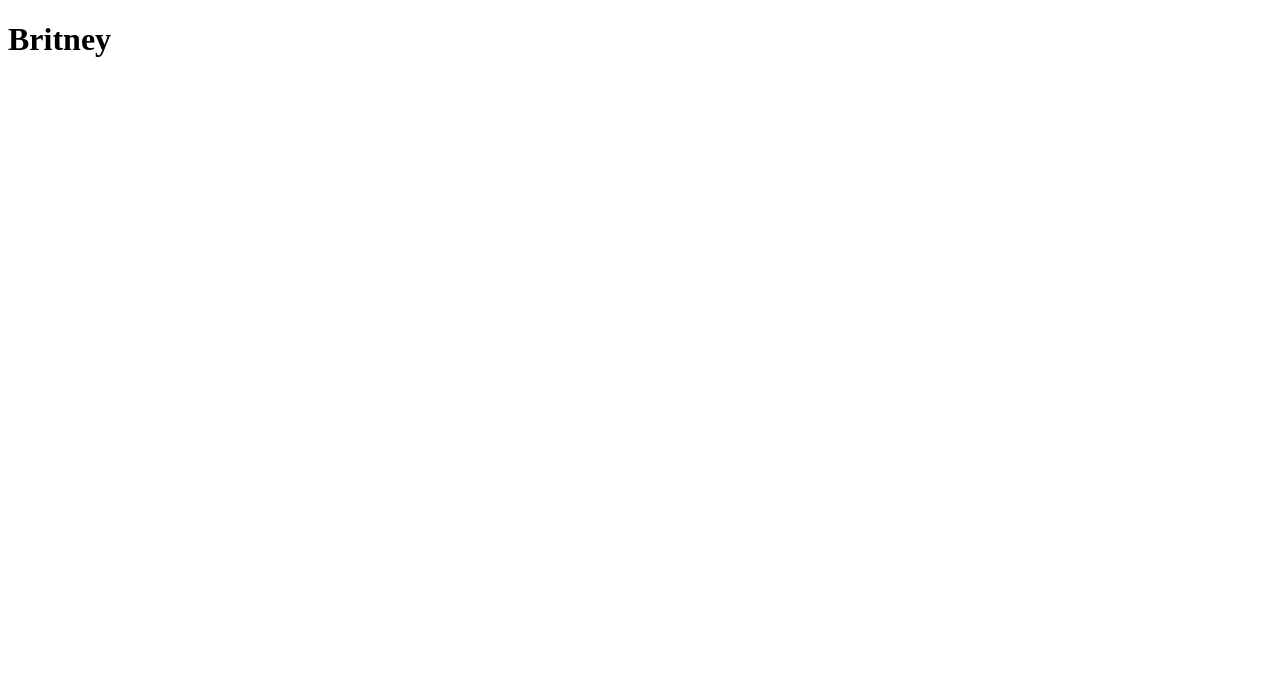
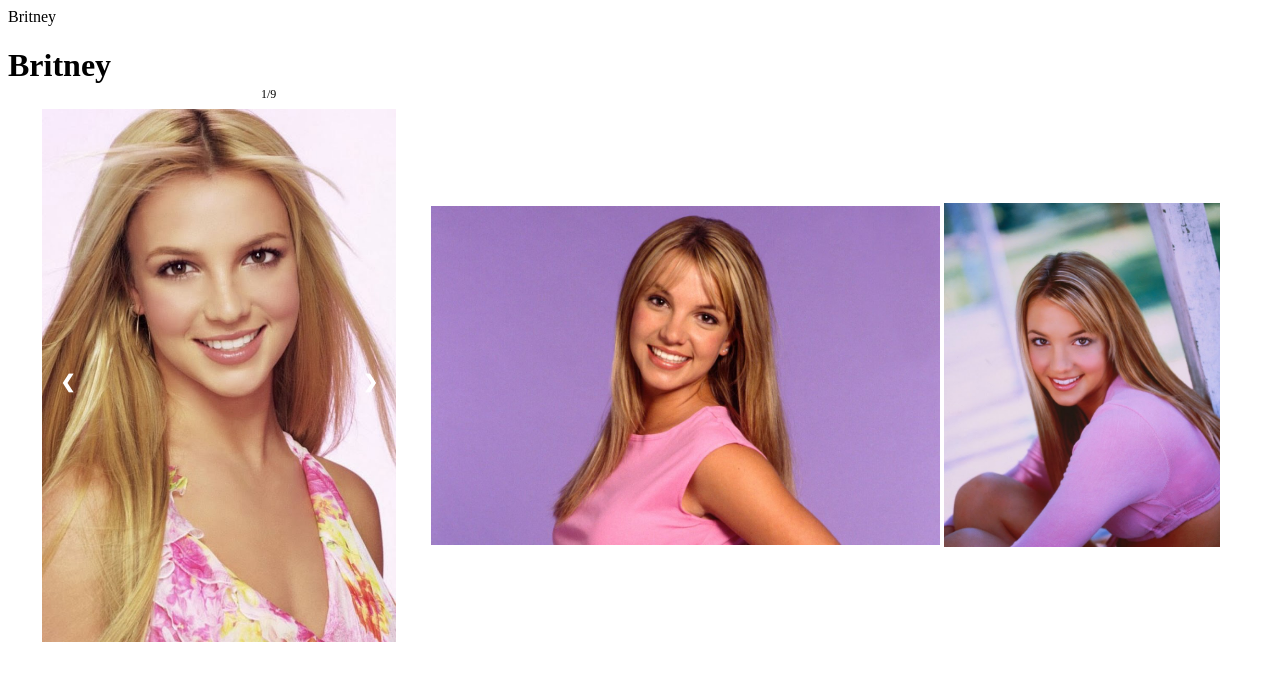
Before and after one commit to BaggyBear/britney, a plain HTML site: page home.html in a window 1280 px wide. Drawn offline with Linux system fonts and the light colour scheme.

Commit message:
written gallery

```diff
--- /dev/null
+++ b/css/index.css
@@ -0,0 +1,95 @@
+.align-centre{
+    text-align: center;
+}
+.index-td{
+    width:25%;
+    border-color: pink;
+    border-style: solid;
+    text-align: center;
+}
+.slideshow-td{
+    width:33.3%;
+    border-style: none;
+    text-align: center;
+}
+* {box-sizing: border-box;}
+/*slideshow container*/
+.slideshow-container{
+    max-width: 1000px;
+    position: relative;
+    margin:auto;
+}
+/*Hide image by default*/
+.myGallery{
+    display: none;
+}
+/*next and prev buttons*/
+.prev,
+.next{
+    cursor: pointer;
+    position:absolute;
+    top: 50%;
+    width: auto;
+    margin-top: -22px;
+    padding: 16px;
+    color:white;
+    font-weight: bold;
+    font-size: 18px;
+    transition: 0.6s ease;
+    user-select: none;
+    border-radius: 3px 0- 0 3px;
+}
+.next{
+    right: 8%;
+}
+.prev{
+    left: 8%;
+}
+/*on hover add a black background color with a little bit of see-through*/
+.prev:hover,
+.next:hover{
+    background-color: rgba(0,0,0,0.8);
+}
+/*caption text*/
+.text{
+    color: #f2f2f2;
+    font-size: 15px;
+    padding: 8px 12px;
+    position:absolute;
+    bottom: 8px;
+    width: 100%;
+    text-align: center;
+}
+/*number test (1.3) etc*/
+.numbertext{
+    color: black;
+    font-size: 12px;
+    padding: 8px 12px;
+    position:absolute;
+    top: -30px;
+    left: 238px;
+}
+/*dot indicators*/
+.dot{
+    cursor: pointer;
+    height: 15px;
+    width: 15px;
+    margin: 0 2px;
+    background-color: #bbb;
+    border-radius: 50%;
+    display: inline-block;
+    transition: background-color 0.6s ease;
+}
+.active,
+dot:hover{
+    background-color: #717171;
+}
+/*fading animation*/
+.fade{
+    animation-name: fade;
+    animation-duration: 2.5s;
+}
+@keyframes fade{
+    from {opacity: .1}
+    to{opacity: 1}
+}
--- a/home.html
+++ b/home.html
@@ -3,9 +3,43 @@
 <head>
     <meta charset="UTF-8">
     <meta name="viewport" content="width=device-width, initial-scale=1.0">
+    <link rel="stylesheet" href="css/index.css"
     <title>Britney</title>
 </head>
 <body>
     <h1>Britney</h1>
+    <table>
+        <tbody>
+            <tr>
+                <td class="slideshow-td">
+                <!--Slideshow Container-->
+                <div class="slideshow-container">
+                    <!--fix box with image and number image-->
+                    <div class="myGallery fade">
+                        <div class="numbertext">1/9</div>
+                        <img src="img/bs1.jpg" style="width:85%">
+                        <div class="text"></div>
+                    </div>
+                    <div class="myGallery fade">
+                        <div class="numbertext">2/9</div>
+                        <img src="img/bs2.jpg" style="width:85%">
+                        <div class="text"></div>
+                    </div>
+                    <div class="myGallery fade">
+                        <div class="numbertext">3/9</div>
+                        <img src="img/bs3.jpg" style="width:85%">
+                        <div class="text"></div>
+                    </div>
+                <a class="prev" onclick="plusGallery(-1)">&#10094</a>
+                <a class="next" onclick="plusGallery(1)">&#10095</a>
+                </div>
+                </td>
+                <td ><img src="img/britney-spears-1.jpg" style="width:100%"/></td>
+                <td ><img src="img/bs2.jpg" style="width:85%"/></td>
+            </tr>
+        </tbody>
+    </table>
+<script src="js/gallery.js"></script>
+<script src="js/slideshow.js"></script>
 </body>
 </html>
--- /dev/null
+++ b/js/gallery.js
@@ -0,0 +1,31 @@
+let galleryIndex = 1;
+showGallery(galleryIndex);
+// next & prev contorls
+function plusGallery(n){
+    showGallery(galleryIndex += n);
+}
+//thumbnail image control
+function currentGallery(n){
+    showGallery(galleryIndex = n);
+}
+function showGallery(n){
+    let i;
+    let image = document.getElementsByClassName("myGallery");
+    //console.log(image[1])
+    let dots  = document.getElementsByClassName("dot");
+    //console.log(dots)
+    if (n > image.length){        galleryIndex = 1    }
+    //console.log(galleryIndex)
+    if(n < 1){        galleryIndex = image.length    }
+    //console.log(image.length)
+    //console.log(galleryIndex)
+    for (i = 0; i < image.length; i++){
+        console.log(i)
+        image[i].style.display = "none";
+    }
+    for (i - 0; i <dots.length; i++){
+        dots[i].className = dots[i].className.replace(" active", "");
+    }
+    image[galleryIndex - 1].style.display = "block";
+    //dots[galleryIndex - 1].className += " active";
+}
```
Also changed, not shown: img/britney-spears-1.jpg (added), img/bs1.jpg (added), img/bs2.jpg (added), img/bs3.jpg (added), img/bs4.jpg (added), img/bs5.jpg (added), img/bs6.jpg (added), img/bs7.jpg (added), img/bs8.jpg (added), img/bs9.jpg (added), js/slideshow.js (added).
